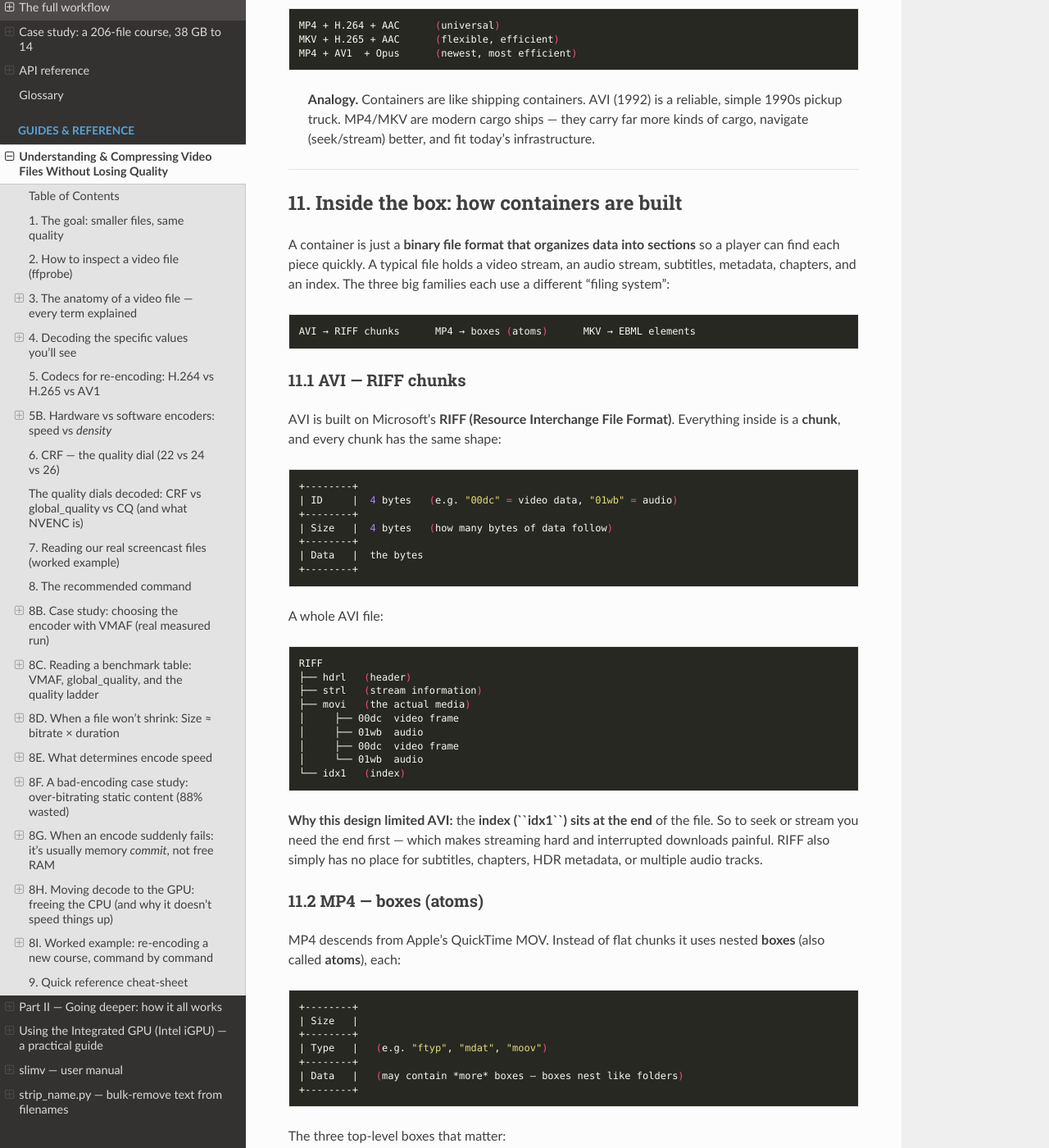
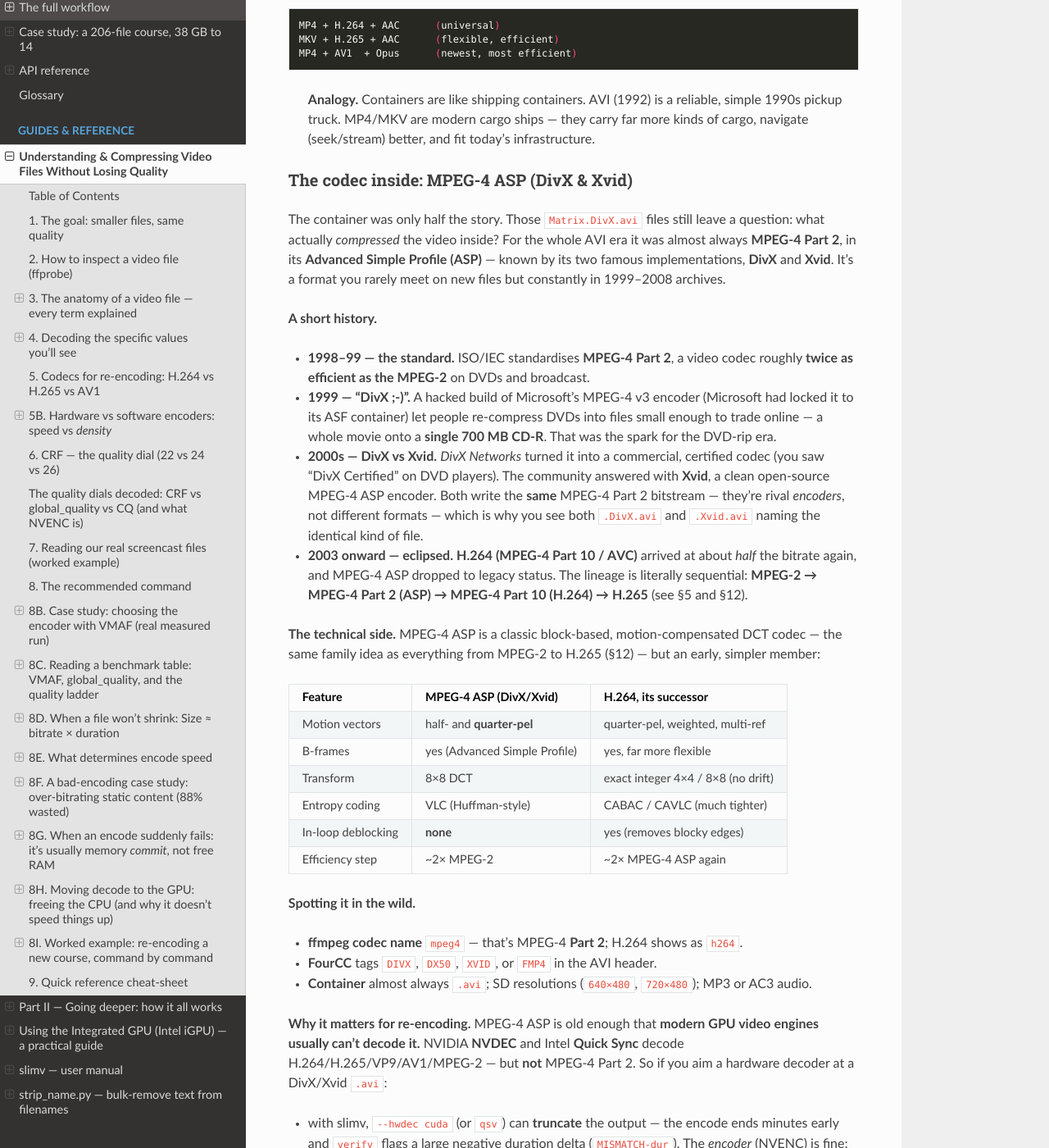
Before and after one commit to abdelhaleemahmed/slimv, a Sphinx documentation site: the page built from docs/source/understanding-video-compression.rst, in a window 1280 px wide and 1400 px high, scrolled down 36373 px. Shown: the whole window at 82% size. Built offline with Sphinx 7.4.7 and the Read the Docs theme 3.1.0, drawn with Linux system fonts in a browser that asks for light colours; some of the changed text lies outside the part shown.

Commit message:
docs: add MPEG-4 ASP (DivX/Xvid) section to the compression guide
History, technical comparison vs H.264, how to spot it, and why NVDEC/QSV can't decode it (re-encode DivX/Xvid .avi with CPU decode, not --hwdec).

Co-Authored-By: Claude Opus 4.8 <noreply@anthropic.com>

```diff
--- a/docs/source/understanding-video-compression.rst
+++ b/docs/source/understanding-video-compression.rst
@@ -1897,6 +1897,73 @@ moved to:
    **Analogy.** Containers are like shipping containers. AVI (1992) is a reliable,
    simple 1990s pickup truck. MP4/MKV are modern cargo ships — they carry far more
    kinds of cargo, navigate (seek/stream) better, and fit today's infrastructure.
+
+The codec inside: MPEG-4 ASP (DivX & Xvid)
+~~~~~~~~~~~~~~~~~~~~~~~~~~~~~~~~~~~~~~~~~~~~
+
+The container was only half the story. Those ``Matrix.DivX.avi`` files still leave
+a question: what actually *compressed* the video inside? For the whole AVI era it
+was almost always **MPEG-4 Part 2**, in its **Advanced Simple Profile (ASP)** —
+known by its two famous implementations, **DivX** and **Xvid**. It's a format
+you rarely meet on new files but constantly in 1999–2008 archives.
+
+**A short history.**
+
+- **1998–99 — the standard.** ISO/IEC standardises **MPEG-4 Part 2**, a video codec
+  roughly **twice as efficient as the MPEG-2** on DVDs and broadcast.
+- **1999 — "DivX ;-)".** A hacked build of Microsoft's MPEG-4 v3 encoder (Microsoft
+  had locked it to its ASF container) let people re-compress DVDs into files small
+  enough to trade online — a whole movie onto a **single 700 MB CD-R**. That was the
+  spark for the DVD-rip era.
+- **2000s — DivX vs Xvid.** *DivX Networks* turned it into a commercial, certified
+  codec (you saw "DivX Certified" on DVD players). The community answered with
+  **Xvid**, a clean open-source MPEG-4 ASP encoder. Both write the **same** MPEG-4
+  Part 2 bitstream — they're rival *encoders*, not different formats — which is why
+  you see both ``.DivX.avi`` and ``.Xvid.avi`` naming the identical kind of file.
+- **2003 onward — eclipsed.** **H.264 (MPEG-4 Part 10 / AVC)** arrived at about
+  *half* the bitrate again, and MPEG-4 ASP dropped to legacy status. The lineage is
+  literally sequential: **MPEG-2 → MPEG-4 Part 2 (ASP) → MPEG-4 Part 10 (H.264) →
+  H.265** (see §5 and §12).
+
+**The technical side.** MPEG-4 ASP is a classic block-based, motion-compensated DCT
+codec — the same family idea as everything from MPEG-2 to H.265 (§12) — but an
+early, simpler member:
+
+============================ ============================== ==================================
+Feature                      MPEG-4 ASP (DivX/Xvid)         H.264, its successor
+============================ ============================== ==================================
+Motion vectors               half- and **quarter-pel**      quarter-pel, weighted, multi-ref
+B-frames                     yes (Advanced Simple Profile)  yes, far more flexible
+Transform                    8×8 DCT                        exact integer 4×4 / 8×8 (no drift)
+Entropy coding               VLC (Huffman-style)            CABAC / CAVLC (much tighter)
+In-loop deblocking           **none**                       yes (removes blocky edges)
+Efficiency step              ~2× MPEG-2                     ~2× MPEG-4 ASP again
+============================ ============================== ==================================
+
+**Spotting it in the wild.**
+
+- **ffmpeg codec name** ``mpeg4`` — that's MPEG-4 **Part 2**; H.264 shows as ``h264``.
+- **FourCC** tags ``DIVX``, ``DX50``, ``XVID``, or ``FMP4`` in the AVI header.
+- **Container** almost always ``.avi``; SD resolutions (``640×480``, ``720×480``);
+  MP3 or AC3 audio.
+
+**Why it matters for re-encoding.** MPEG-4 ASP is old enough that **modern GPU video
+engines usually can't decode it.** NVIDIA **NVDEC** and Intel **Quick Sync** decode
+H.264/H.265/VP9/AV1/MPEG-2 — but **not** MPEG-4 Part 2. So if you aim a hardware
+decoder at a DivX/Xvid ``.avi``:
+
+- with slimv, ``--hwdec cuda`` (or ``qsv``) can **truncate** the output — the encode
+  ends minutes early and ``verify`` flags a large negative duration delta
+  (``MISMATCH-dur``). The *encoder* (NVENC) is fine; the GPU *decoder* simply can't
+  read the stream.
+
+The fix is to **decode on the CPU** — drop ``--hwdec`` and let ffmpeg's software
+MPEG-4 decoder read the whole file (it also quietly conceals the noisy
+``marker does not match f_code`` warnings these aging streams throw). NVENC still
+does the encoding, and since the source is only SD it stays fast. Habit worth
+keeping: **check the codec** (``ffprobe -show_entries stream=codec_name``) **before
+choosing a hardware decoder** — use ``--hwdec`` on H.264/HEVC sources, CPU decode on
+MPEG-4 ASP.
 
 --------------
 
```
Also changed, not shown: CHANGELOG.md (+7 -0 lines).
